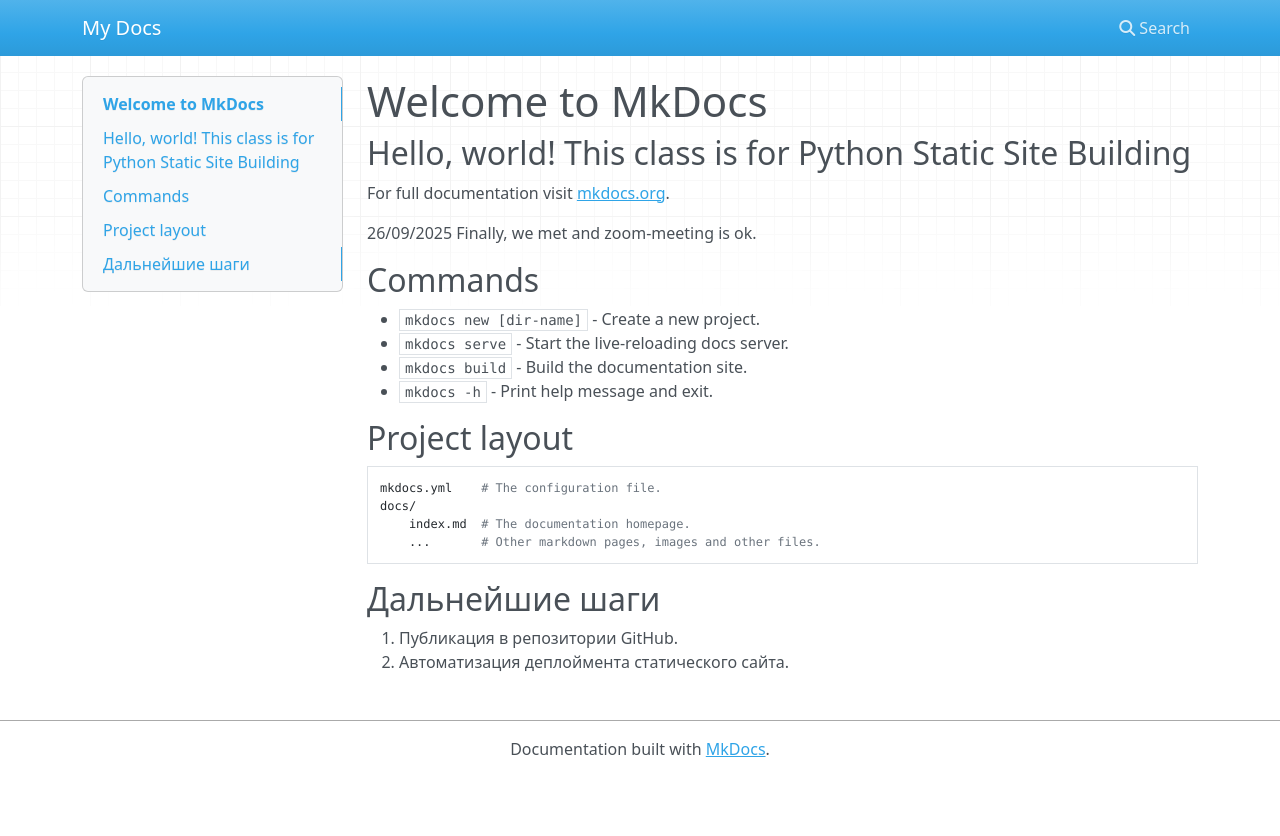
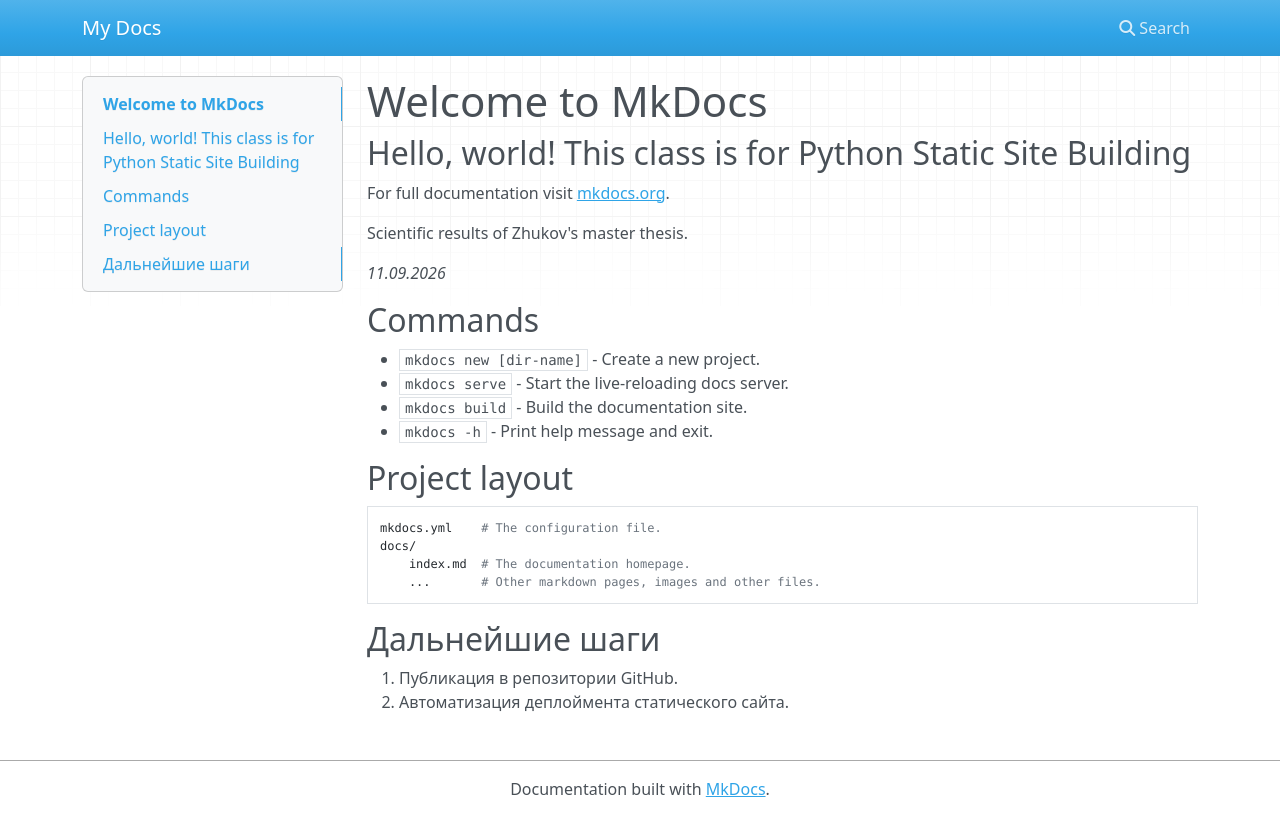
Before and after one commit to python-basic/mkdocs-site, an MkDocs documentation site: the page built from docs/index.md, in a window 1280 px wide. Shown: the top 836 px of the page. Built offline with MkDocs 1.6.1, drawn with Linux system fonts in a browser that asks for light colours; nearby versions of some CDN libraries.

Commit message:
тестирование

```diff
--- a/docs/index.md
+++ b/docs/index.md
@@ -4,8 +4,9 @@
 
 For full documentation visit [mkdocs.org](https://www.mkdocs.org).
 
-26/09/2025 Finally, we met and zoom-meeting is ok.
+Scientific results of Zhukov's master thesis.
 
+_11.09.2026_
 
 ## Commands
 
```
